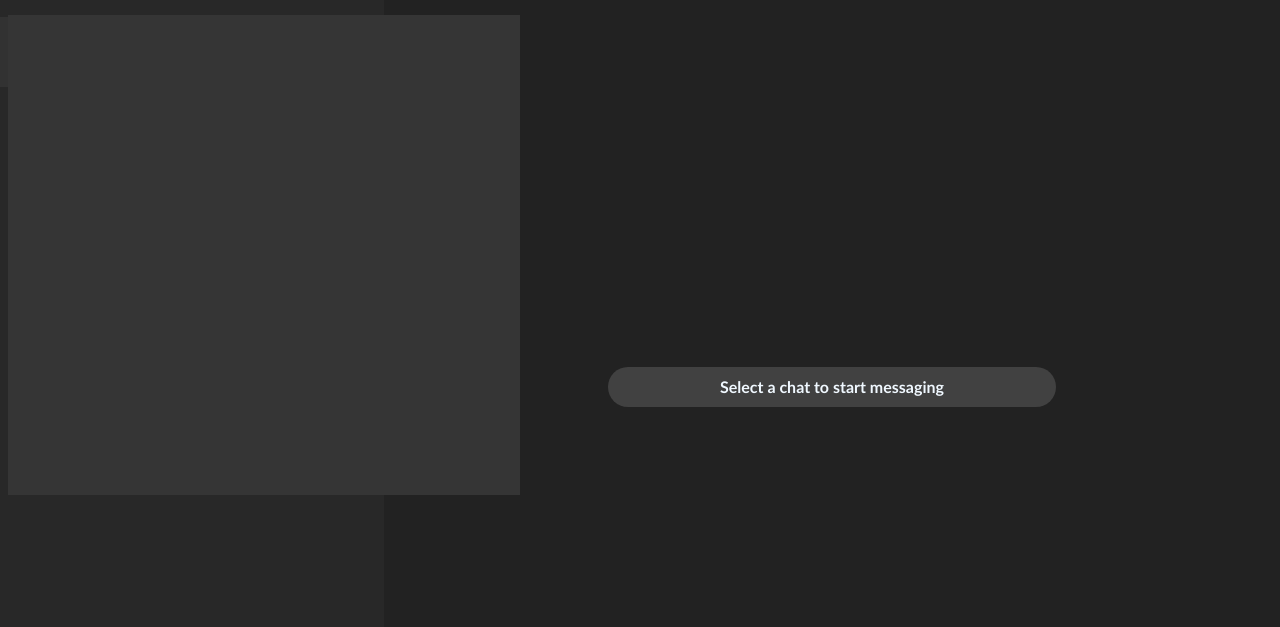
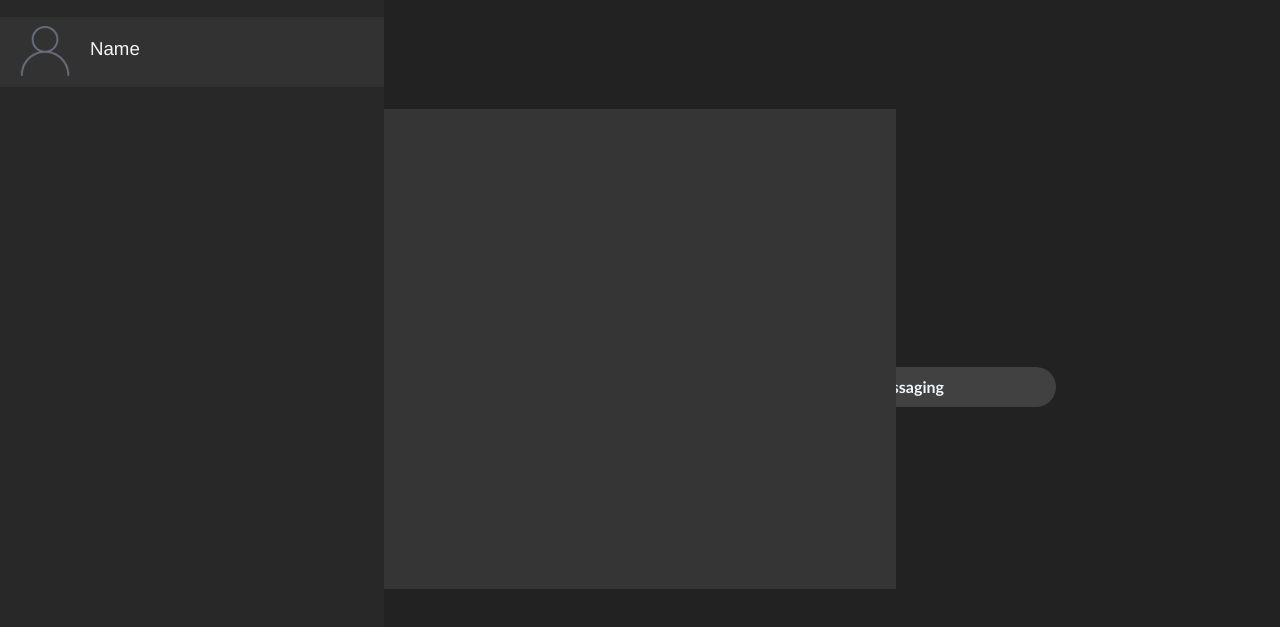
Before and after one commit to relativemodder/relativemodder.github.io, a plain HTML site: page teleapp/index.html in a window 1280 px wide. Shown: the part 51-678 px from the top of the page. Drawn offline with nearby package versions, Linux system fonts and the light colour scheme.

Commit message:
Update style.css

```diff
--- a/teleapp/style.css
+++ b/teleapp/style.css
@@ -5,6 +5,8 @@ body{
     position: fixed;
     width: 40%;
     height: 60%;
+    left: 30%;
+    top: 20%;
     background-color: #353535;
     z-index: 30;
 }
```
